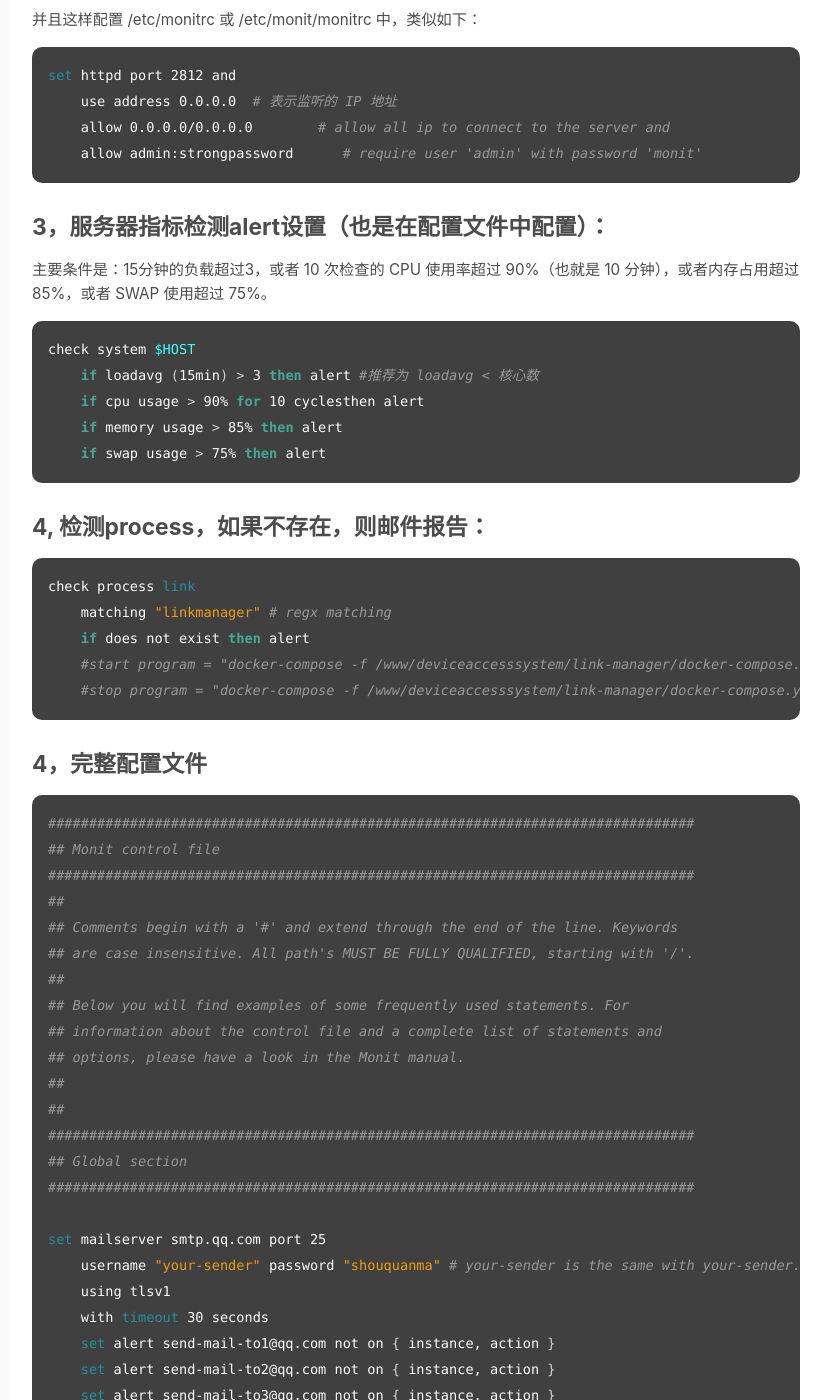
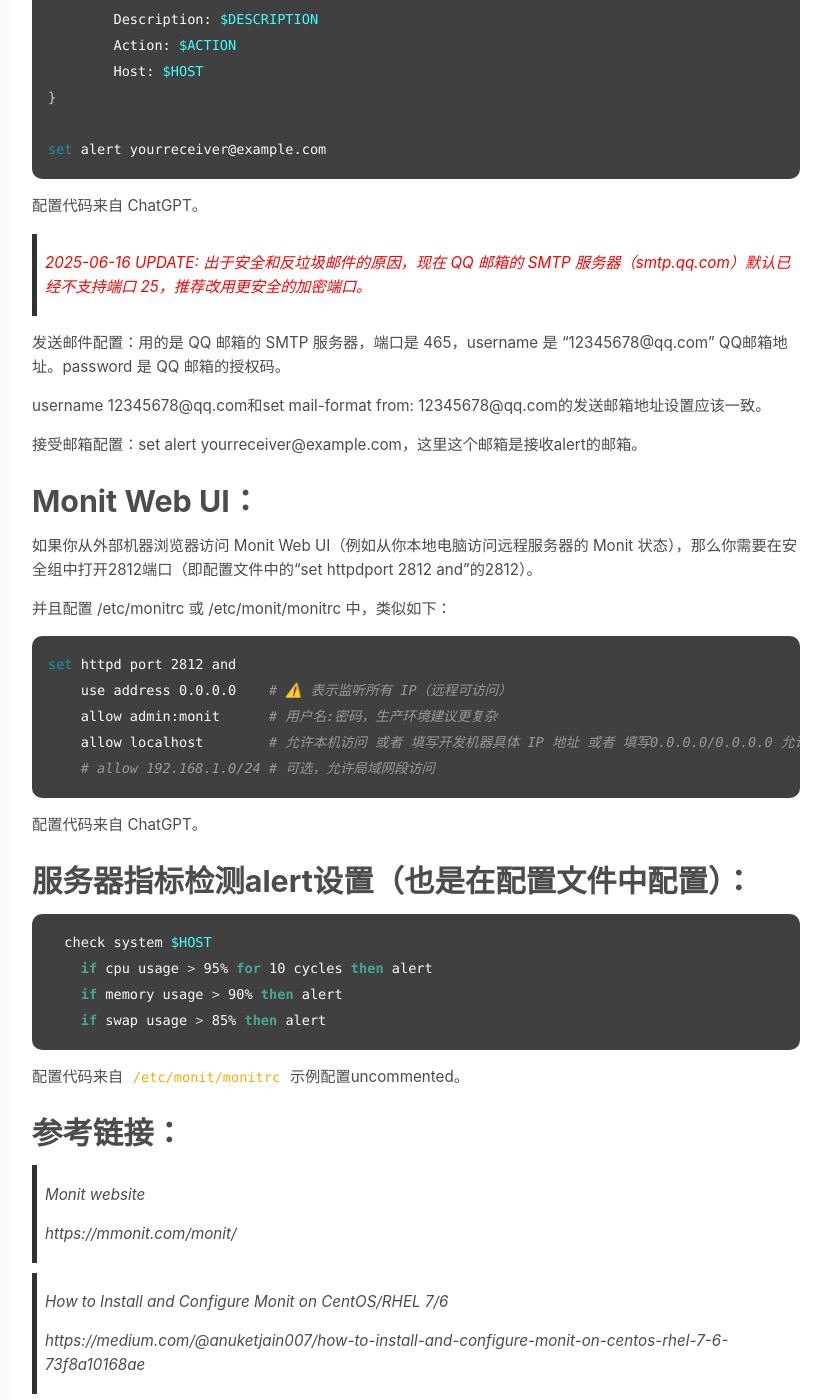
Before and after one commit to ruifengz90/ruifengz90.github.io, a Jekyll site: the page built from _posts/2020-01-01-monit-check-linux-status.md, in a window 1280 px wide and 1400 px high, scrolled down 1177 px. Shown: the whole window, without its empty margins (280-1111 px from the left). Built offline with Jekyll 4.4.1, drawn with Linux system fonts in a browser that asks for light colours; some of the changed text lies outside the part shown.

Commit message:
Update 2020-01-01-monit-check-linux-status.md

````diff
--- a/_posts/2020-01-01-monit-check-linux-status.md
+++ b/_posts/2020-01-01-monit-check-linux-status.md
@@ -4,135 +4,98 @@ categories: [coding]
 comments: true
 ---
 
-> <span style="color:yellow; background-color:gray">本篇 Blog 编写于 2020 年。状态为 Depreciated。</span>
+> <span style="color:yellow; background-color:gray">本篇blog edit于2025年6月。</span>
 
-Monit version 5.26.0 发布于 2020 年 3 月。
+Monit version 5.33.0
 
-## 1，alert邮件发送接收的关键配置：
+# 安装 Monit
 
 ```shell
-set mailserver smtp.qq.com port 25
-    username "your-sender" password "shouquanma" # your-sender is the same with your-sender@qq.com in mail-format. password为qq邮箱授权码
-    using tlsv1
-    with timeout 30 seconds
-    set alert send-mail-to1@qq.com not on { instance, action }
-    set alert send-mail-to2@qq.com not on { instance, action }
-    set alert send-mail-to3@qq.com not on { instance, action }
+sudo apt install monit
+```
 
-set mail-format { from: your-sender@qq.com }
+# 编辑配置文件
 
-set httpd port 2812 and
-    use address 127.0.0.1  # only accept connection from localhost (drop if you use M/Monit)
-    allow localhost        # allow localhost to connect to the server and
-    allow admin:strongpassword      # require user 'admin' with your custome password
+```shell
+sudo vim /etc/monit/monitrc
 ```
+
+启动 Monit
+
+```shell
+sudo systemctl start monit
+```
+
+检查 Monit 状态
+
+```shell
+sudo systemctl status monit
+```
+
+# alert邮件发送接收的关键配置：
+
+```shell
+set mailserver smtp.qq.com port 465
+    username "12345678@qq.com"
+    password "your_auth_code"  # QQ邮箱授权码
+    using ssl
+
+set mail-format {
+    from: 12345678@qq.com
+    subject: Monit alert -- $EVENT $SERVICE
+    message: $EVENT Service $SERVICE
+        Date: $DATE
+        Description: $DESCRIPTION
+        Action: $ACTION
+        Host: $HOST
+}
+
+set alert yourreceiver@example.com
+```
+
+配置代码来自 ChatGPT。
 
 > <span style="color:red">2025-06-16 UPDATE: 出于安全和反垃圾邮件的原因，现在 QQ 邮箱的 SMTP 服务器（smtp.qq.com）默认已经不支持端口 25，推荐改用更安全的加密端口。</span>
 
-发送邮件配置：用的是qq邮箱的smtp端口，username是qq邮箱username@qq.com的username部分，password是qq邮箱的授权码。
+发送邮件配置：用的是 QQ 邮箱的 SMTP 服务器，端口是 465，username 是 "12345678@qq.com" QQ邮箱地址。password 是 QQ 邮箱的授权码。
 
-username和set mail-format from设置应该一致。
+username 12345678@qq.com和set mail-format from: 12345678@qq.com的发送邮箱地址设置应该一致。
 
-接受邮箱配置：set alert send-mail-to1@qq.com，这里这个邮箱是接收alert的邮箱。
+接受邮箱配置：set alert yourreceiver@example.com，这里这个邮箱是接收alert的邮箱。
 
-## 2，服务器关键配置：
+# Monit Web UI：
 
 如果你从外部机器浏览器访问 Monit Web UI（例如从你本地电脑访问远程服务器的 Monit 状态），那么你需要在安全组中打开2812端口（即配置文件中的“set httpdport 2812 and”的2812）。
 
-并且这样配置 /etc/monitrc 或 /etc/monit/monitrc 中，类似如下：
+并且配置 /etc/monitrc 或 /etc/monit/monitrc 中，类似如下：
 
 ```shell
 set httpd port 2812 and
-    use address 0.0.0.0  # 表示监听的 IP 地址
-    allow 0.0.0.0/0.0.0.0        # allow all ip to connect to the server and
-    allow admin:strongpassword      # require user 'admin' with password 'monit'
+    use address 0.0.0.0    # ⚠️ 表示监听所有 IP（远程可访问）
+    allow admin:monit      # 用户名:密码，生产环境建议更复杂
+    allow localhost        # 允许本机访问 或者 填写开发机器具体 IP 地址 或者 填写0.0.0.0/0.0.0.0 允许所有 IP 地址访问(不安全)
+    # allow 192.168.1.0/24 # 可选，允许局域网段访问
 ```
 
-## 3，服务器指标检测alert设置（也是在配置文件中配置）：
+配置代码来自 ChatGPT。
 
-主要条件是：15分钟的负载超过3，或者 10 次检查的 CPU 使用率超过 90%（也就是 10 分钟），或者内存占用超过 85%，或者 SWAP 使用超过 75%。
+# 服务器指标检测alert设置（也是在配置文件中配置）：
 
 ```shell
-check system $HOST
-    if loadavg (15min) > 3 then alert #推荐为 loadavg < 核心数
-    if cpu usage > 90% for 10 cyclesthen alert
-    if memory usage > 85% then alert
-    if swap usage > 75% then alert
+  check system $HOST
+    if cpu usage > 95% for 10 cycles then alert
+    if memory usage > 90% then alert
+    if swap usage > 85% then alert
 ```
 
-## 4, 检测process，如果不存在，则邮件报告：
+配置代码来自 `/etc/monit/monitrc` 示例配置uncommented。
 
-```shell
-check process link
-    matching "linkmanager" # regx matching
-    if does not exist then alert
-    #start program = "docker-compose -f /www/deviceaccesssystem/link-manager/docker-compose.yaml up -d"
-    #stop program = "docker-compose -f /www/deviceaccesssystem/link-manager/docker-compose.yaml down"
-```
+# 参考链接：
 
-## 4，完整配置文件
-```shell
-###############################################################################
-## Monit control file
-###############################################################################
-##
-## Comments begin with a '#' and extend through the end of the line. Keywords
-## are case insensitive. All path's MUST BE FULLY QUALIFIED, starting with '/'.
-##
-## Below you will find examples of some frequently used statements. For
-## information about the control file and a complete list of statements and
-## options, please have a look in the Monit manual.
-##
-##
-###############################################################################
-## Global section
-###############################################################################
+> Monit website
+>
+> https://mmonit.com/monit/
 
-set mailserver smtp.qq.com port 25
-    username "your-sender" password "shouquanma" # your-sender is the same with your-sender.qq.com in mail-format. password为qq邮箱授权码
-    using tlsv1
-    with timeout 30 seconds
-    set alert send-mail-to1@qq.com not on { instance, action }
-    set alert send-mail-to2@qq.com not on { instance, action }
-    set alert send-mail-to3@qq.com not on { instance, action }
-
-set mail-format { from: your-sender@qq.com }
-
-check system $HOST
-    if loadavg (15min) > 3 then alert #推荐为 loadavg < 核心数
-    if cpu usage > 90% for 10 cycles then alert
-    if memory usage > 85% then alert
-    if swap usage > 75% then alert
-
-set httpd port 2812 and
-    use address 127.0.0.1  # only accept connection from localhost (drop if you use M/Monit)
-    allow localhost        # allow localhost to connect to the server and
-    allow admin:strongpassword      # require user 'admin' with your custome password
-
-###############################################################################
-
-
-
-##
-## Start Monit in the background (run as a daemon):
-#
-set daemon  30              # check services at 30 seconds intervals
-#   with start delay 240    # optional: delay the first check by 4-minutes (by
-#                           # default Monit check immediately after Monit start)
-#
-#
-## Set syslog logging. If you want to log to a standalone log file instead,
-## specify the full path to the log file
-#
-set log syslog
-
-include /etc/monit.d/*
-#
-
-```
-
-
-## 5，参考链接：
 > How to Install and Configure Monit on CentOS/RHEL 7/6
 >
 > https://medium.com/@anuketjain007/how-to-install-and-configure-monit-on-centos-rhel-7-6-73f8a10168ae
````
